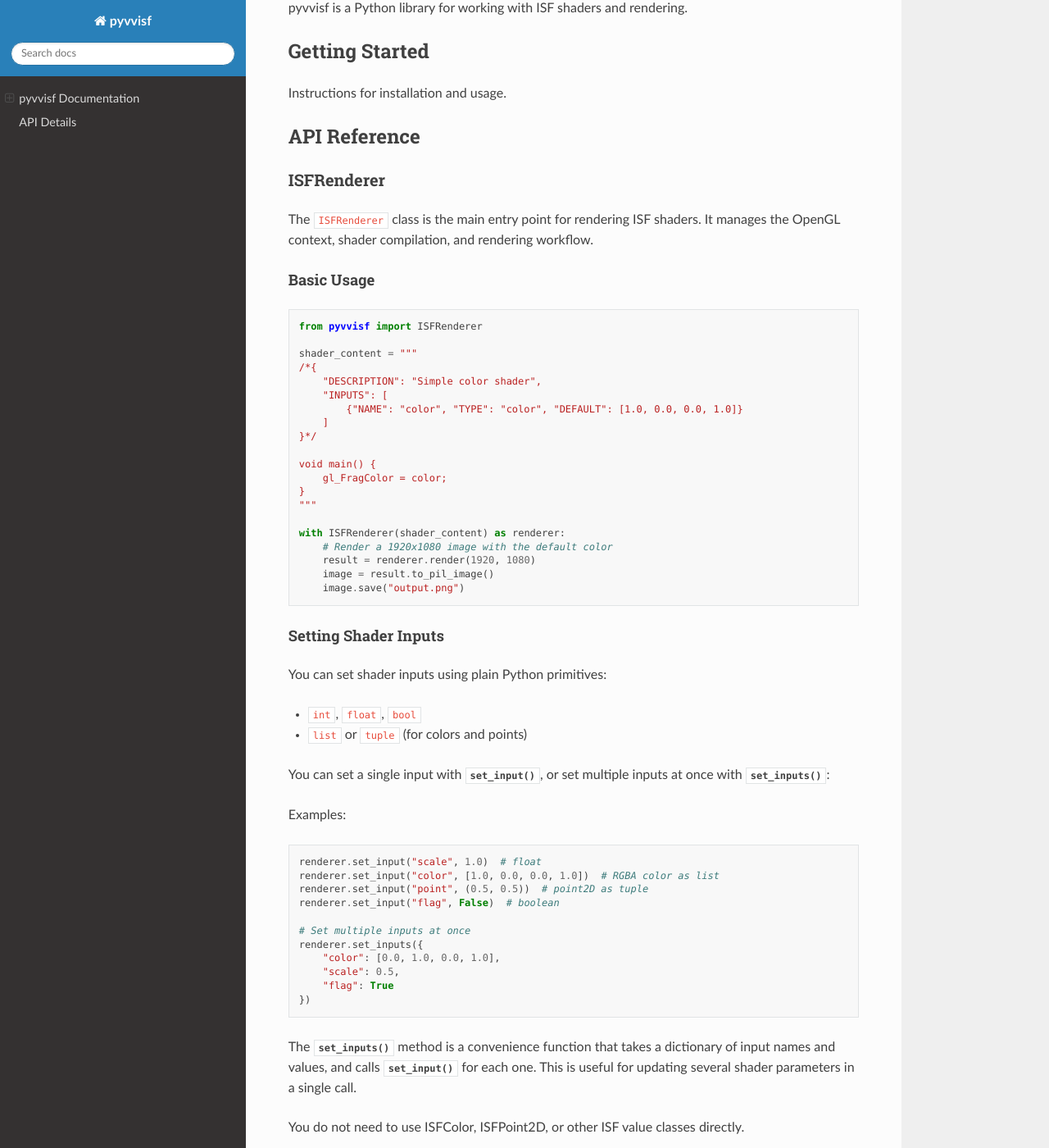
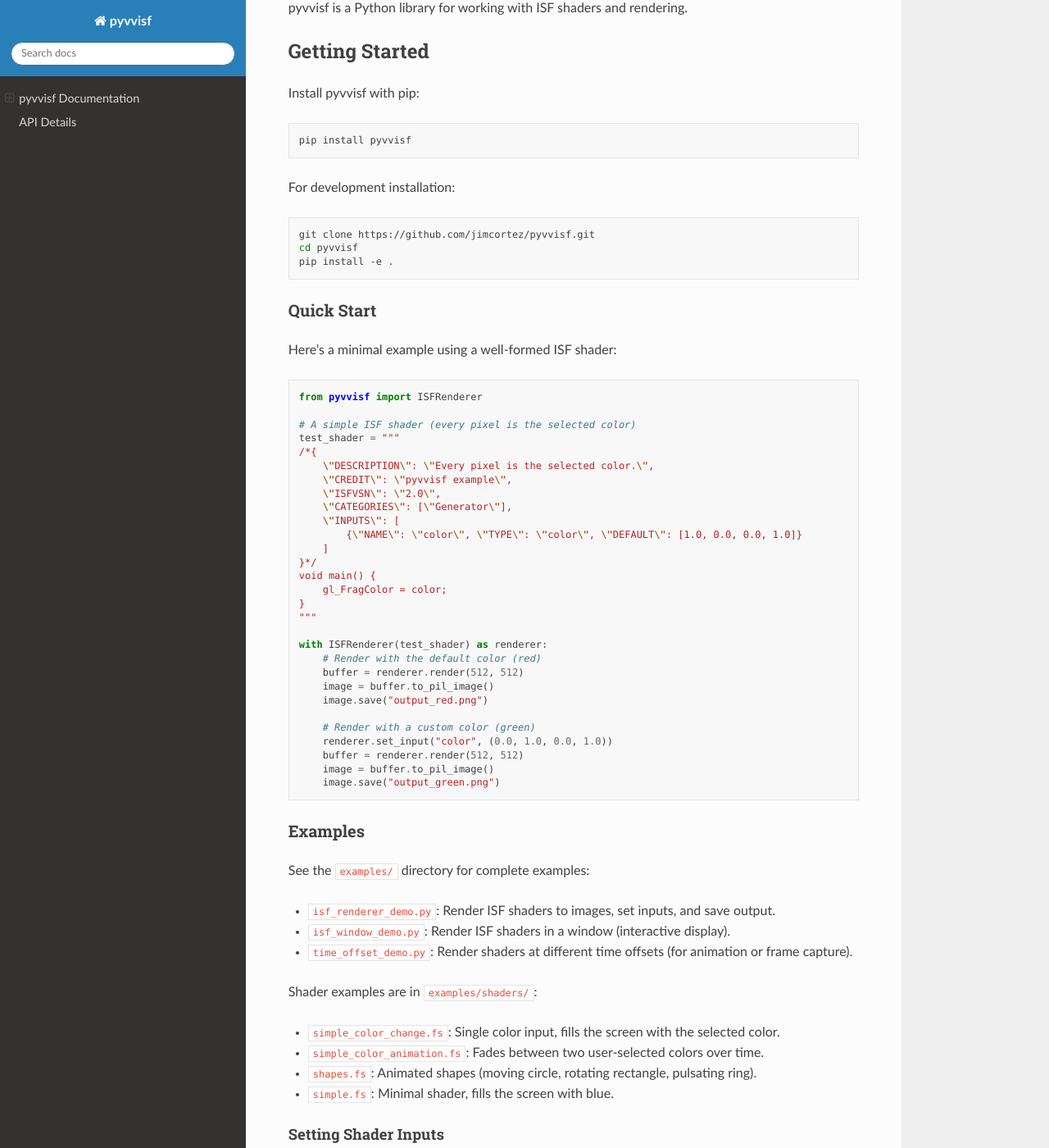
Before and after one commit to jimcortez/pyvvisf, a Sphinx documentation site: the page built from docs/source/index.rst, in a window 1280 px wide and 1400 px high, scrolled down 266 px. Shown: the whole window at 82% size. Built offline with Sphinx 7.4.7 and the Read the Docs theme 3.1.0, drawn with Linux system fonts in a browser that asks for light colours; some of the changed text lies outside the part shown.

Commit message:
better readthedocs docs

```diff
--- a/docs/source/index.rst
+++ b/docs/source/index.rst
@@ -11,41 +11,72 @@
 Getting Started
 ---------------
 
-Instructions for installation and usage.
+Install pyvvisf with pip:
 
-API Reference
--------------
+.. code-block:: bash
 
-ISFRenderer
+    pip install pyvvisf
+
+For development installation:
+
+.. code-block:: bash
+
+    git clone https://github.com/jimcortez/pyvvisf.git
+    cd pyvvisf
+    pip install -e .
+
+Quick Start
 ~~~~~~~~~~~
 
-The ``ISFRenderer`` class is the main entry point for rendering ISF shaders. It manages the OpenGL context, shader compilation, and rendering workflow.
-
-Basic Usage
-^^^^^^^^^^^
+Here's a minimal example using a well-formed ISF shader:
 
 .. code-block:: python
 
     from pyvvisf import ISFRenderer
 
-    shader_content = """
+    # A simple ISF shader (every pixel is the selected color)
+    test_shader = """
     /*{
-        "DESCRIPTION": "Simple color shader",
-        "INPUTS": [
-            {"NAME": "color", "TYPE": "color", "DEFAULT": [1.0, 0.0, 0.0, 1.0]}
+        \"DESCRIPTION\": \"Every pixel is the selected color.\",
+        \"CREDIT\": \"pyvvisf example\",
+        \"ISFVSN\": \"2.0\",
+        \"CATEGORIES\": [\"Generator\"],
+        \"INPUTS\": [
+            {\"NAME\": \"color\", \"TYPE\": \"color\", \"DEFAULT\": [1.0, 0.0, 0.0, 1.0]}
         ]
     }*/
-
     void main() {
         gl_FragColor = color;
     }
     """
 
-    with ISFRenderer(shader_content) as renderer:
-        # Render a 1920x1080 image with the default color
-        result = renderer.render(1920, 1080)
-        image = result.to_pil_image()
-        image.save("output.png")
+    with ISFRenderer(test_shader) as renderer:
+        # Render with the default color (red)
+        buffer = renderer.render(512, 512)
+        image = buffer.to_pil_image()
+        image.save("output_red.png")
+
+        # Render with a custom color (green)
+        renderer.set_input("color", (0.0, 1.0, 0.0, 1.0))
+        buffer = renderer.render(512, 512)
+        image = buffer.to_pil_image()
+        image.save("output_green.png")
+
+Examples
+~~~~~~~~
+
+See the ``examples/`` directory for complete examples:
+
+- ``isf_renderer_demo.py``: Render ISF shaders to images, set inputs, and save output.
+- ``isf_window_demo.py``: Render ISF shaders in a window (interactive display).
+- ``time_offset_demo.py``: Render shaders at different time offsets (for animation or frame capture).
+
+Shader examples are in ``examples/shaders/``:
+
+- ``simple_color_change.fs``: Single color input, fills the screen with the selected color.
+- ``simple_color_animation.fs``: Fades between two user-selected colors over time.
+- ``shapes.fs``: Animated shapes (moving circle, rotating rectangle, pulsating ring).
+- ``simple.fs``: Minimal shader, fills the screen with blue.
 
 Setting Shader Inputs
 ^^^^^^^^^^^^^^^^^^^^^
@@ -103,6 +134,17 @@
     except errors.ISFError as e:
         print(f"Rendering failed: {e}")
 
+Development
+-----------
+
+To install development dependencies and run tests:
+
+.. code-block:: bash
+
+    pip install -e ".[dev]"
+    pytest
+
+
 API Details
 ===========
 
```
